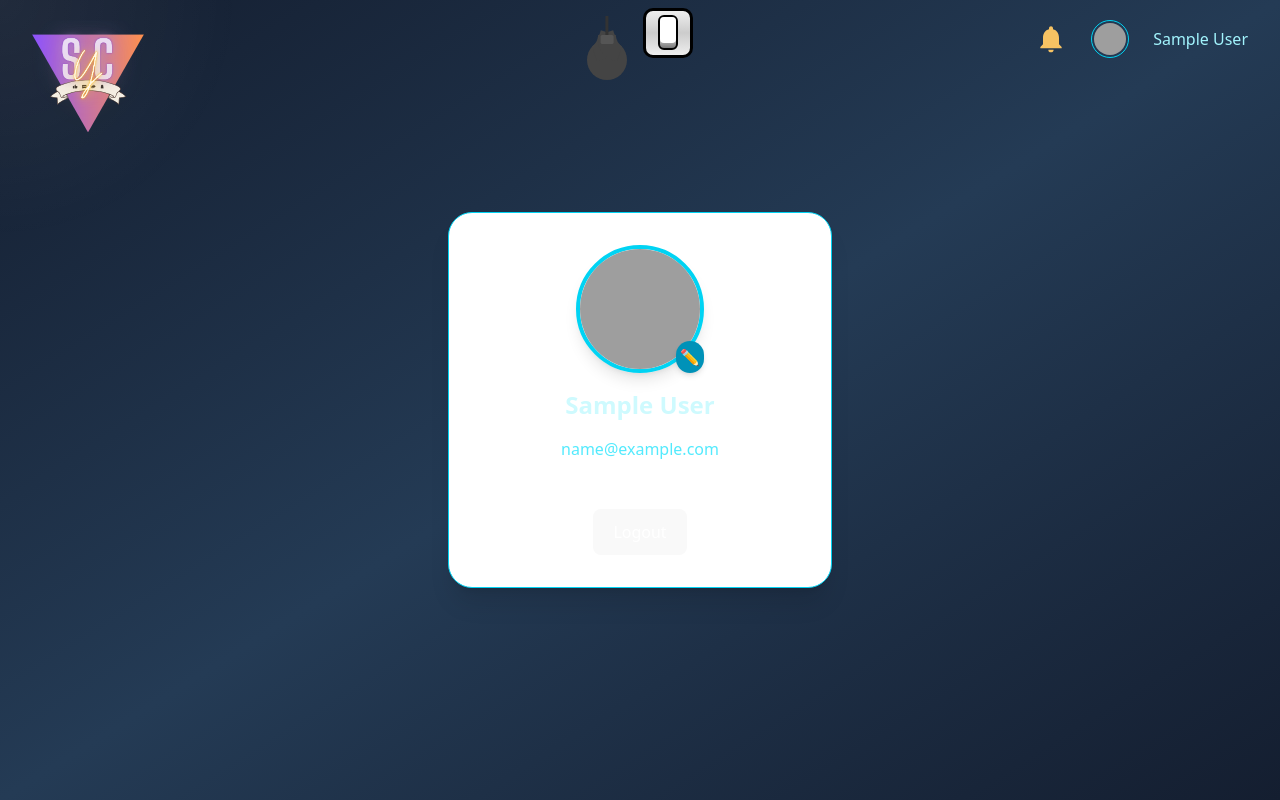
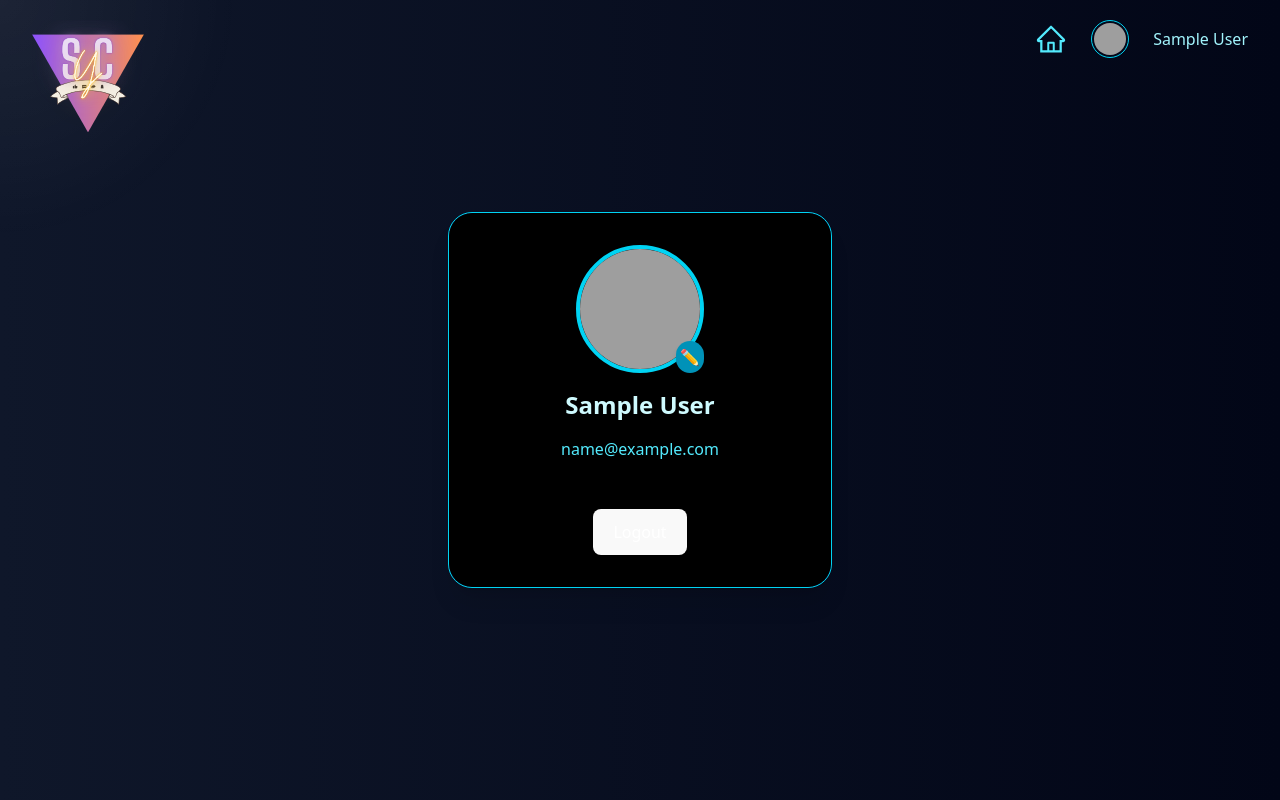
Before and after one commit to Aakash-Balasundaram/SocialSyncConsole, a React (Vite) app in the folder Frontend/: page /profile in a window 1280 px wide. Built offline with nearby package versions, Linux system fonts and the light colour scheme; sample sign-in values are in the browser's storage; grey boxes are pictures that could not be loaded; a web font is replaced by a local one.

Commit message:
Profile has been updated with the latest changes.

```diff
--- a/Frontend/src/App.jsx
+++ b/Frontend/src/App.jsx
@@ -1,5 +1,7 @@
 import './App.css';
 import { BrowserRouter as Router, Routes, Route, useLocation } from 'react-router-dom';
+import { Navigate } from 'react-router-dom';
+
 
 import Dashboard from './Components/Dashboard';
 import Footer from './Components/Footer';
@@ -35,6 +37,7 @@ function AppContent() {
             <Route
               path="/"
               element={
+                sessionStorage.getItem('token') ? (
                   <>
                     <div className="flex flex-col items-center gap-[0.75rem] sm:gap-[1.75rem] md:gap-[2.75rem] pt-[4rem] sm:pt-[6rem] md:pt-[8rem]">
                       <div className="flex flex-col items-center gap-[1.5rem]">
@@ -49,6 +52,9 @@ function AppContent() {
                       <Analysis />
                     </div>
                   </>
+                ) : (
+                  <Navigate to="/login" />
+                )
               }
             />
 
--- a/Frontend/src/Components/Analysis.jsx
+++ b/Frontend/src/Components/Analysis.jsx
@@ -14,7 +14,7 @@ export default function Analysis() {
       hoverText: 'hover:text-blue-600',
       hoverBgAlt: 'hover:bg-blue-600',
       metrics: {
-        followers: '2.5M',
+        followers: '1M',
         engagement: '4.2%',
         growth: '+2.1%',
         performance: '82%',
@@ -30,7 +30,7 @@ export default function Analysis() {
       hoverText: 'hover:text-pink-600',
       hoverBgAlt: 'hover:bg-pink-600',
       metrics: {
-        followers: '1.8M',
+        followers: '1.5M',
         engagement: '6.8%',
         growth: '+4.3%',
         performance: '91%',
@@ -62,7 +62,7 @@ export default function Analysis() {
       hoverText: 'hover:text-blue-700',
       hoverBgAlt: 'hover:bg-blue-700',
       metrics: {
-        followers: '450K',
+        followers: '11450',
         engagement: '3.9%',
         growth: '+1.8%',
         performance: '74%',
@@ -78,7 +78,7 @@ export default function Analysis() {
       hoverText: 'hover:text-red-600',
       hoverBgAlt: 'hover:bg-red-600',
       metrics: {
-        followers: '1.2M',
+        followers: '2M',
         engagement: '5.7%',
         growth: '+5.2%',
         performance: '88%',
@@ -94,7 +94,7 @@ export default function Analysis() {
       hoverText: 'hover:text-gray-800',
       hoverBgAlt: 'hover:bg-gray-800',
       metrics: {
-        followers: '920K',
+        followers: '920',
         engagement: '3.1%',
         growth: '+2.9%',
         performance: '76%',
--- a/Frontend/src/Components/Login.jsx
+++ b/Frontend/src/Components/Login.jsx
@@ -1,6 +1,7 @@
 import React, { useState } from 'react';
 import { useNavigate } from 'react-router-dom';
 import { Eye, EyeOff, User, Mail, Phone, Lock } from 'lucide-react';
+
 
 export default function Login() {
   const navigate = useNavigate();
--- a/Frontend/src/Components/Navbar.jsx
+++ b/Frontend/src/Components/Navbar.jsx
@@ -1,11 +1,12 @@
 import React, { useEffect, useState } from "react";
 import { CgProfile } from "react-icons/cg";
-import { MdNotifications } from "react-icons/md";
+import { AiOutlineHome } from "react-icons/ai";
 import Lamp from "./Lamp";
-import { useNavigate } from "react-router-dom";
+import { useNavigate, useLocation } from "react-router-dom";
 
 export default function Navbar() {
   const navigate = useNavigate();
+  const location = useLocation();
   const [user, setUser] = useState(null);
 
   useEffect(() => {
@@ -13,11 +14,14 @@ export default function Navbar() {
     if (stored) setUser(JSON.parse(stored));
   }, []);
 
+  const isProfilePage = location.pathname === '/profile';
+  const isHomePage = location.pathname === '/';
+
   return (
-    <div className="fixed top-0 left-0 w-full flex flex-row items-start justify-between bg-transparent px-[1rem] sm:px-[1.5rem] md:px-[2rem] py-[0.75rem] sm:py-[1rem] md:py-[1.25rem]">
+    <div className="fixed top-0 left-0 w-full flex flex-row items-start justify-between bg-transparent px-[1rem] sm:px-[1.5rem] md:px-[2rem] py-[0.75rem] sm:py-[1rem] md:py-[1.25rem] z-50">
 
       {/* Logo */}
-      <div>
+      <div onClick={() => navigate('/')} className="cursor-pointer">
         <img
           src="/src/assets/SYCicon.svg"
           alt="SYC Logo"
@@ -25,22 +29,26 @@ export default function Navbar() {
         />
       </div>
 
-      {/* Lamp or center element */}
+      {/* Center element (Lamp) – hide on profile page */}
+      {!isProfilePage && (
         <div className="flex justify-center items-center">
           <Lamp />
         </div>
+      )}
 
-      {/* Right side: notifications + profile */}
+      {/* Right side: notifications + home icon (if not on home page) + profile */}
       <div className="flex flex-row items-center gap-[0.75rem] sm:gap-[1rem] md:gap-[1.5rem]">
-
-        {/* Notifications icon */}
-        <MdNotifications
-          className="text-[rgb(247,195,99)] cursor-pointer hover:text-[#f48e20] transition
+        {/* ✅ Home icon (only if not on home page) */}
+        {!isHomePage && (
+          <AiOutlineHome
+            onClick={() => navigate('/')}
+            className="text-cyan-300 hover:text-cyan-100 cursor-pointer transition
                        h-[0.75rem] w-[0.75rem]
                        sm:h-[1.25rem] sm:w-[1.25rem]
                        md:h-[1.5rem] md:w-[1.5rem]
                        lg:h-[2rem] lg:w-[2rem]"
           />
+        )}
 
         {user ? (
           <>
@@ -60,13 +68,12 @@ export default function Navbar() {
               />
             </div>
 
-            {/* User name (hidden on very small screens) */}
+            {/* User name */}
             <span className="hidden sm:inline text-xs sm:text-sm md:text-base text-cyan-200">
               {user.name}
             </span>
           </>
         ) : (
-          // Login icon if not logged in
           <CgProfile
             className="text-gray-500 cursor-pointer hover:text-white transition
                       h-[0.75rem] w-[0.75rem]
--- a/Frontend/src/Pages/ProfilePage.jsx
+++ b/Frontend/src/Pages/ProfilePage.jsx
@@ -57,9 +57,16 @@ export default function ProfilePage({ user }) {
   }
 
   return (
-    <div className="min-h-screen w-full bg-gradient-to-br from-[#141e30] via-[#243b55] to-[#141e30] flex items-center justify-center p-4">
-      <div className="bg-white bg-opacity-10 backdrop-blur-md rounded-3xl shadow-xl p-8 w-full max-w-sm flex flex-col items-center gap-4 border border-cyan-400">
+    <div
+      className="min-h-screen w-full flex items-center justify-center p-4"
+      style={{ background: 'linear-gradient(to right, #0f172a, #020617)' }}
+    >
+      <div className="relative w-full max-w-sm p-8 rounded-3xl border border-cyan-400 shadow-xl flex flex-col items-center gap-4 bg-transparent overflow-hidden">
+        {/* Transparent dark background layer with blur */}
+        <div className="absolute inset-0 bg-black bg-opacity-40 backdrop-blur-lg rounded-3xl z-0" />
 
+        {/* Foreground content */}
+        <div className="relative z-10 flex flex-col items-center gap-4 w-full">
           <div className="relative">
             <img
               src={preview}
@@ -89,5 +96,6 @@ export default function ProfilePage({ user }) {
           </button>
         </div>
       </div>
+    </div>
   );
 }
```
Lines whose indentation alone changed are shown as unchanged.
